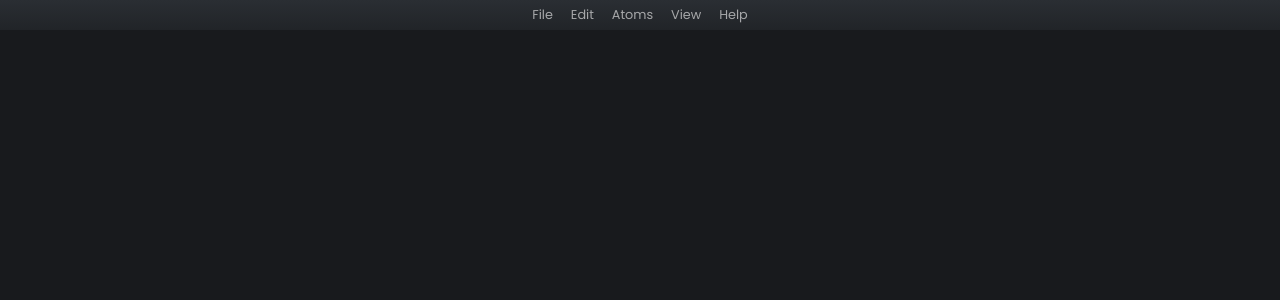
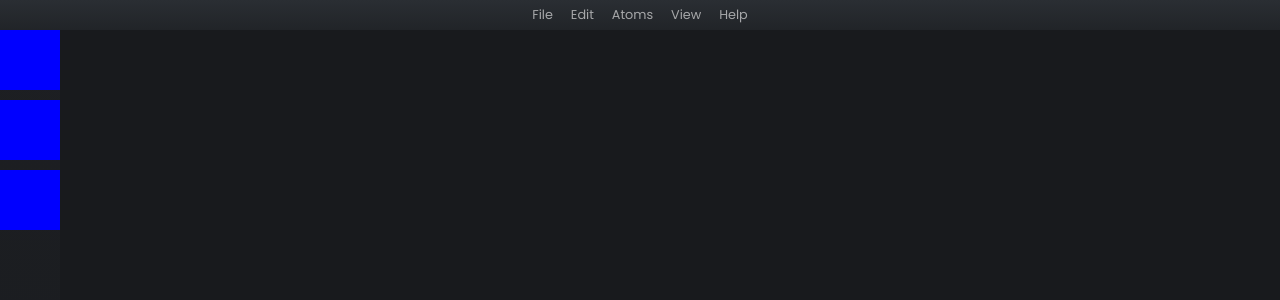
Before and after one commit to Alireza29675/Rebos, a Vue app: page /#/ in a window 1280 px wide. Shown: the top 300 px of the page. Built offline with nearby package versions, Linux system fonts and the light colour scheme.

Commit message:
feat(atoms): AtomBar added

```diff
--- /dev/null
+++ b/src/views/Home/AtomBar/AtomTab.vue
@@ -0,0 +1,23 @@
+<template>
+  <div class="AtomTab">
+  </div>
+</template>
+
+<script>
+export default {
+  props: {
+    title: String,
+  },
+};
+</script>
+
+<style lang="scss">
+.AtomTab {
+  width: 100%;
+  height: 0;
+  padding-bottom: 100%;
+  background: blue;
+  margin-bottom: 10px;
+  position: relative;
+}
+</style>
--- /dev/null
+++ b/src/views/Home/AtomBar/index.vue
@@ -0,0 +1,42 @@
+<template>
+  <aside class="AtomBar">
+    <ol class="AtomBar__list">
+      <li class="AtomBar__item" v-for="(atom, index) of atoms" :key="index">
+        <AtomTab v-bind="atom" />
+      </li>
+    </ol>
+  </aside>
+</template>
+
+<script>
+import AtomTab from './AtomTab.vue';
+
+export default {
+  components: {
+    AtomTab,
+  },
+  data() {
+    return {
+      atoms: [
+        {
+          title: 'Atom 1',
+        },
+        {
+          title: 'Atom 2',
+        },
+        {
+          title: 'Atom 3',
+        },
+      ],
+    };
+  },
+};
+</script>
+
+<style lang="scss">
+.AtomBar {
+  height: 100%;
+  min-width: 60px;
+  background: linear-gradient($grey-2, $grey-1);
+}
+</style>
--- a/src/views/Home/index.vue
+++ b/src/views/Home/index.vue
@@ -1,10 +1,27 @@
 <template>
-  <div class="home">
+  <div class="Home">
+    <AtomBar />
+    <main class="Home__main-panel"></main>
   </div>
 </template>
 
 <script>
+import AtomBar from './AtomBar/index.vue';
+
 export default {
-
+  components: {
+    AtomBar,
+  },
 };
 </script>
+
+<style lang="scss">
+.Home {
+  width: 100%;
+  display: flex;
+
+  &__main-panel {
+    flex-grow: 1;
+  }
+}
+</style>
--- a/src/views/MasterView.vue
+++ b/src/views/MasterView.vue
@@ -30,5 +30,8 @@ export default {
 }
 .app__body {
   flex-grow: 1;
+  display: flex;
+  align-items: stretch;
+  justify-content: stretch;
 }
 </style>
```
